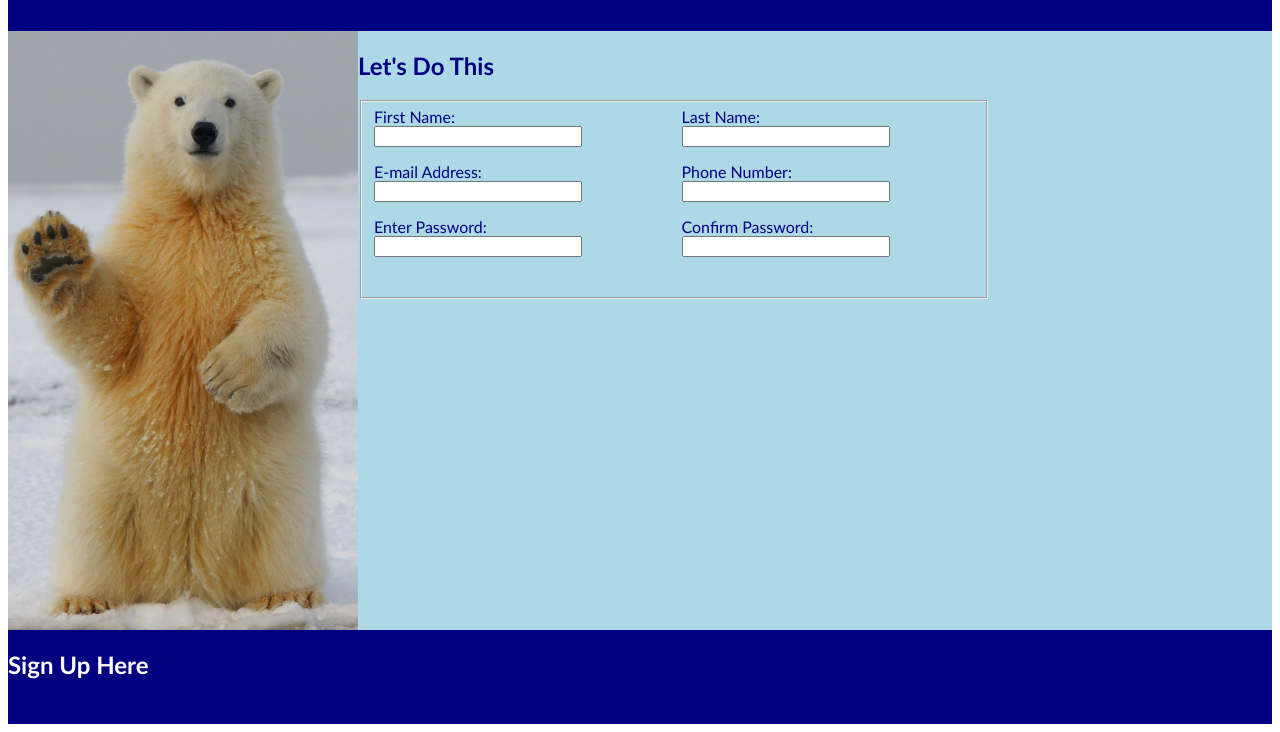
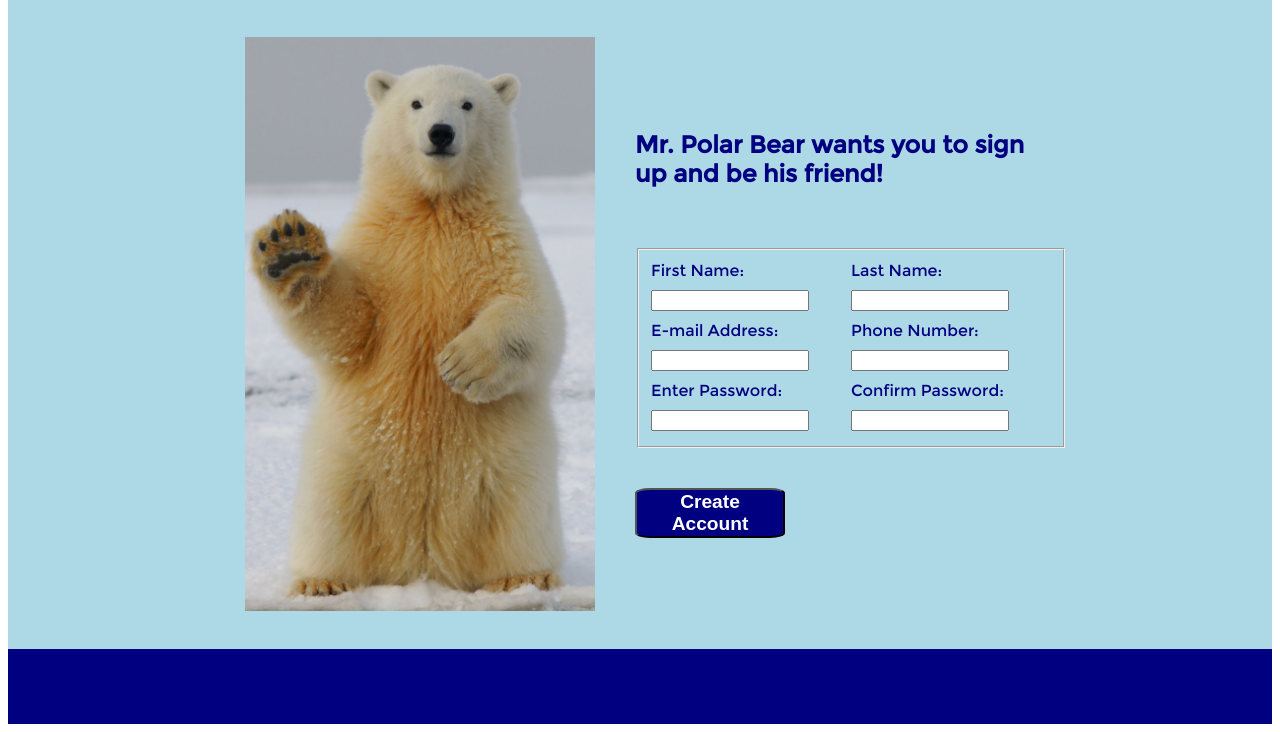
Before and after one commit to mjzachman/sign-up-form, a plain HTML site: page index.html in a window 1280 px wide. Shown: the part 84-816 px from the top of the page. Drawn offline with Linux system fonts and the light colour scheme.

Commit message:
Finsihed project

```diff
--- a/index.html
+++ b/index.html
@@ -11,52 +11,55 @@
 
 
     <dix id="page">
-        <div id="words"><h1>HELLO!</h1></div>
+        <div id="words"></div>
         <div id="inputs">
 
             <img src="polar_bear_cropped.jpg" alt="bye bye polar bear :)">
 
             <div id="page_right">
-                <h2>Let's Do This</h2>
+                <h2>Mr. Polar Bear wants you to sign up and be his friend!</h2>
 
                 <form action="" method="post">
                     <fieldset>
                         <div class="container">
                             <label for="first_name">First Name:</label>
-                            <input type="text" id="first_name" name="first_name">
+                            <input type="text" id="first_name" name="first_name" required>
+                        </div>
+
+                        <div class="container">
+                            <label for="last_name">Last Name:</label>
+                            <input type="text" id="last_name" name="last_name" required>
                         </div>
 
                         <div class="container">
                             <label for="email">E-mail Address:</label>
-                            <input type="email" id="email" name="email">
+                            <input type="email" id="email" name="email" required>
+                        </div>
+
+                        <div class="container">
+                            <label for="phone_num">Phone Number:</label>
+                            <input type="number" id="phone_num" name="phone_num" required>
                         </div>
 
                         <div class="container">
                             <label for="user_password">Enter Password:</label>
-                            <input type="password" id="user_password" name="user_password">
-                        </div>
-
-                        <div class="container">
-                            <label for="last_name">Last Name:</label>
-                            <input type="text" id="last_name" name="last_name">
-                        </div>
-
-                        <div class="container">
-                            <label for="phone_num">Phone Number:</label>
-                            <input type="number" id="phone_num" name="phone_num">
+                            <input type="password" id="user_password" name="user_password" required>
                         </div>
 
                         <div class="container">
                             <label for="confirm_password">Confirm Password:</label>
-                            <input type="password" id="confirm_password" name="confirm_password">
+                            <input type="password" id="confirm_password" name="confirm_password" required>
                         </div>
+
                     </fieldset>
+                    <button type="submit">Create Account</button>
                 </form>
+
             </div>
 
         </div>
         <div id="create-acct">
-            <h2>Sign Up Here</h2>
+
         </div>
     </dix>
 </body>
--- a/styles.css
+++ b/styles.css
@@ -1,7 +1,12 @@
 body{
     display: flex;
     height: 100vh;
-    font-family:'Gill Sans', 'Gill Sans MT', Calibri, 'Trebuchet MS', sans-serif
+    font-family: 'Montserrat', sans-serif;
+}
+
+@font-face {
+    font-family: Montserrat;
+    src: url(Montserrat-Regular.ttf);
 }
 
 #page{
@@ -25,30 +30,57 @@ img{
     width: 100%;
 }
 
+#page_right{
+    display: flex;
+    flex-direction: column;
+    justify-content: space-evenly;
+    width: 400px;
+    gap: 40px;
+}
+
 #inputs{
     background-color: lightblue;
     color: navy;
     flex-grow: 1;
     display: flex;
+    justify-content: center;
+    align-items: center;
+    gap: 40px;
 }
 
 fieldset{
     display: flex;
     flex-wrap: wrap;
-    flex-direction: column;
-    gap: 15px;
     height: 180px;
-    width: 600px;
+    width: 400px;
 }
 
 .container{
+    width: 200px;
+    height: 60px;
     display: flex;
     flex-direction: column;
     justify-content: space-around;
 }
 
 input{
-    width: 200px;
+    width: 150px;
+}
+
+form{
+    display: flex;
+    flex-direction: column;
+    gap: 40px;
+}
+
+button{
+    background-color: navy;
+    color: white;
+    font-weight: bold;
+    font-size: 1.2rem;
+    height: 50px;
+    width: 150px;
+    border-radius: 10%;
 }
 
 #create-acct{
```
Also changed, not shown: Montserrat-Regular.ttf (added).
